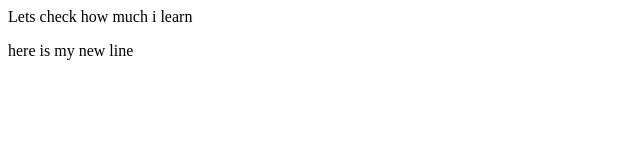
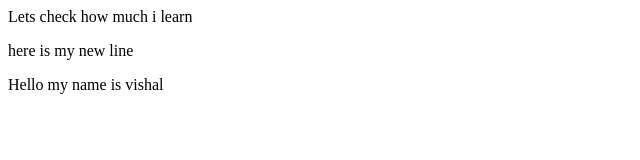
Before and after one commit to Vishal-h-star/checkingRepo, a plain HTML site: page index.html in a window 1280 px wide. Shown: the whole page, without its empty margins (0-640 px from the left). Drawn offline with Linux system fonts and the light colour scheme.

Commit message:
for a test purpose

```diff
--- a/index.html
+++ b/index.html
@@ -1,2 +1,3 @@
 <p>Lets check how much i learn</p>
 <p>here is my new  line</p>
+<p>Hello my name is vishal</p>
```
